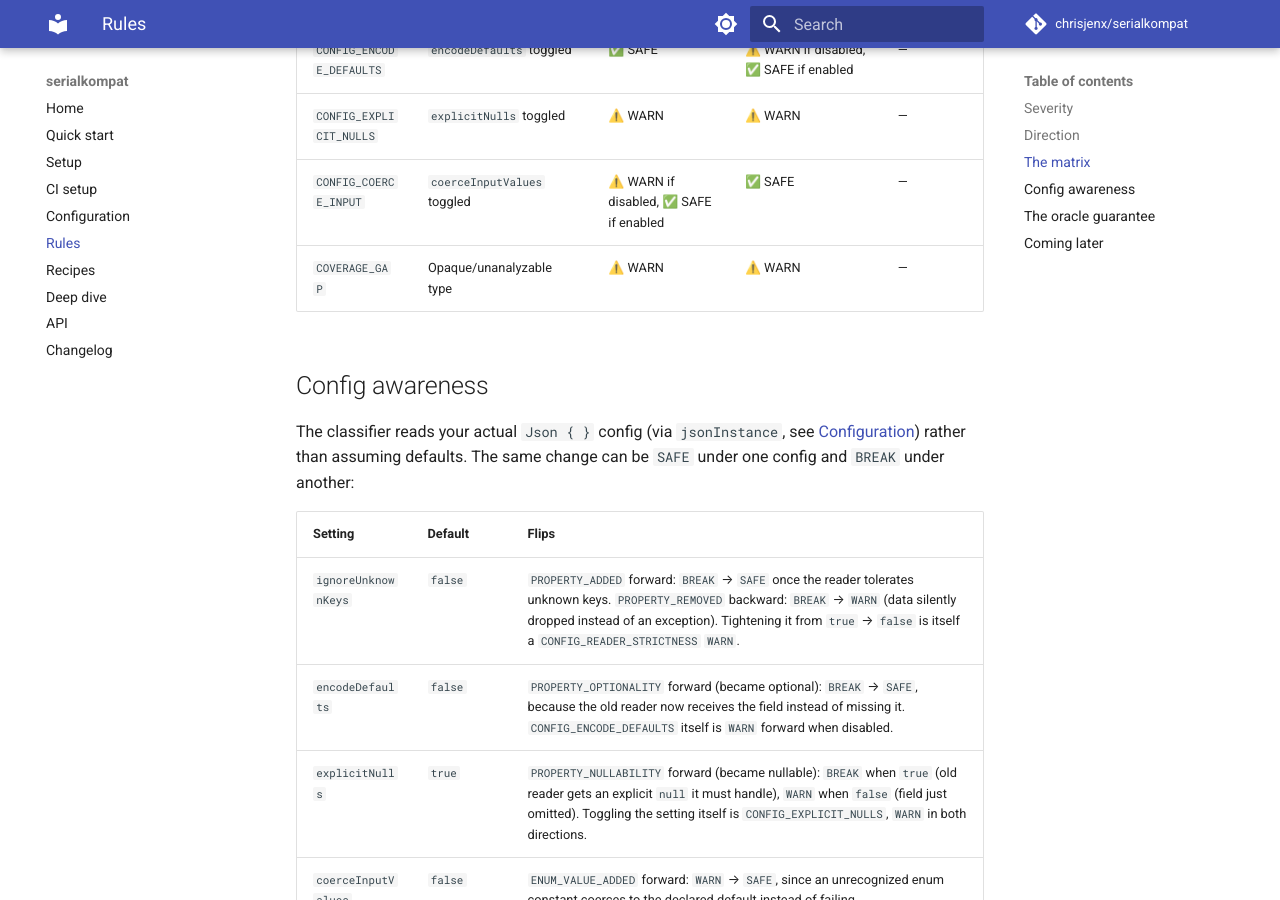
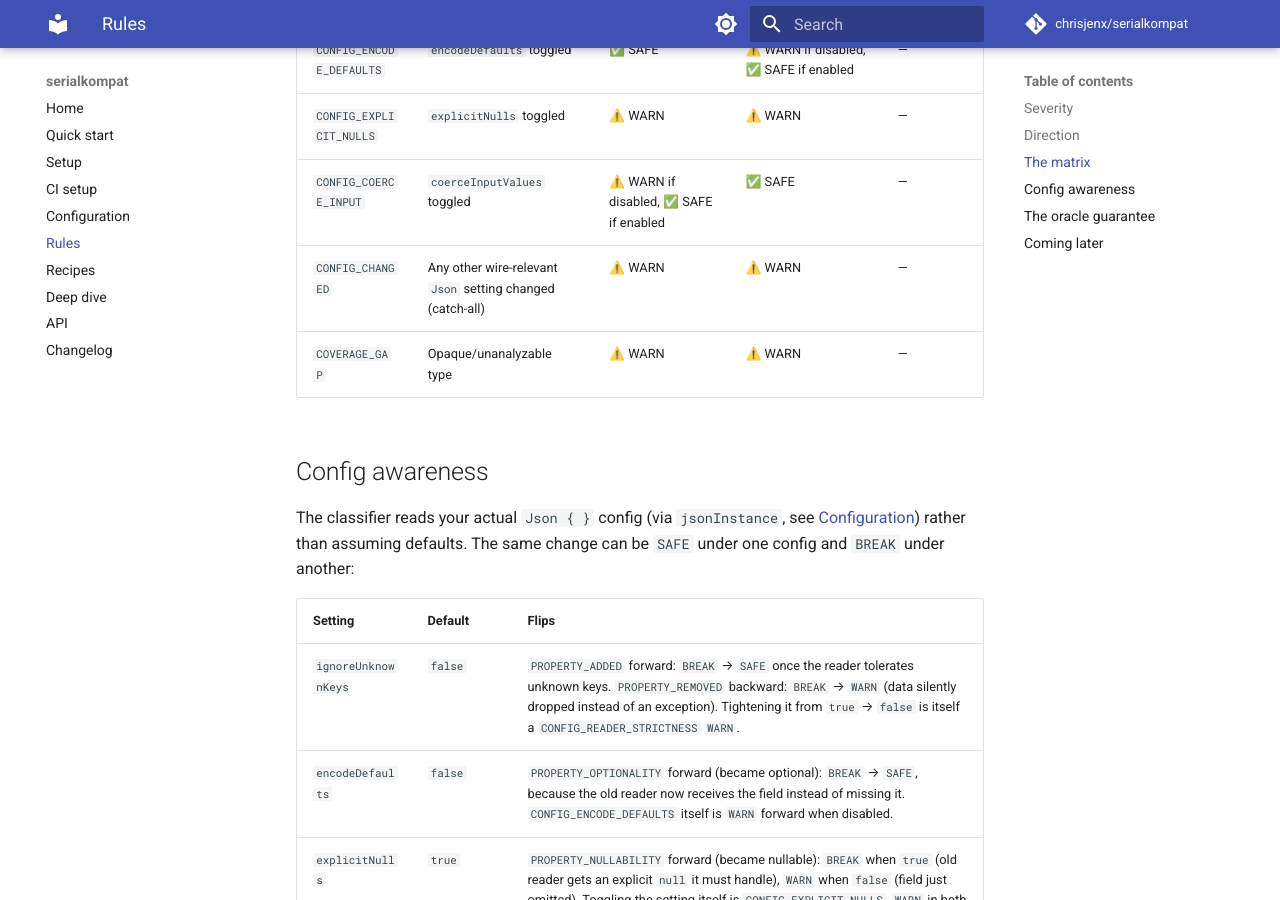
Before and after one commit to chrisjenx/serialkompat, an MkDocs documentation site: the page built from docs/rules.md, in a window 1280 px wide and 900 px high, scrolled down 2330 px. Built offline with MkDocs 1.6.1 and Material for MkDocs 9.7.7, drawn with Linux system fonts in a browser that asks for light colours; comment, search, counter and statistics services are not loaded.

Commit message:
docs(site): add missing CONFIG_CHANGED catch-all rule to matrix (#105)
Co-Authored-By: Claude Opus 4.8 (1M context) <noreply@anthropic.com>

```diff
--- a/docs/rules.md
+++ b/docs/rules.md
@@ -53,6 +53,7 @@ below for exactly how.
 | `CONFIG_ENCODE_DEFAULTS` | `encodeDefaults` toggled | ✅ SAFE | ⚠️ WARN if disabled, ✅ SAFE if enabled | — |
 | `CONFIG_EXPLICIT_NULLS` | `explicitNulls` toggled | ⚠️ WARN | ⚠️ WARN | — |
 | `CONFIG_COERCE_INPUT` | `coerceInputValues` toggled | ⚠️ WARN if disabled, ✅ SAFE if enabled | ✅ SAFE | — |
+| `CONFIG_CHANGED` | Any other wire-relevant `Json` setting changed (catch-all) | ⚠️ WARN | ⚠️ WARN | — |
 | `COVERAGE_GAP` | Opaque/unanalyzable type | ⚠️ WARN | ⚠️ WARN | — |
 
 ## Config awareness
```
